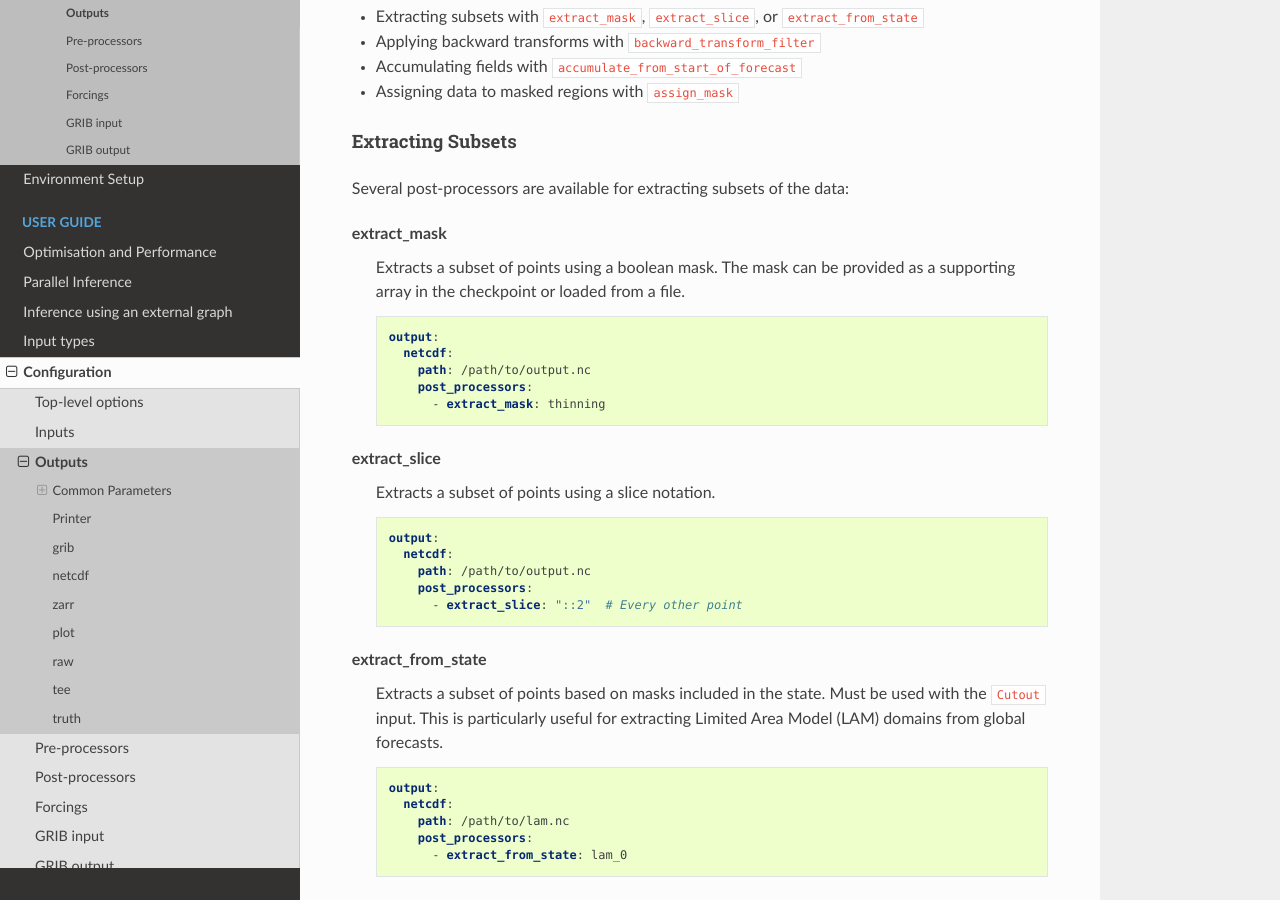
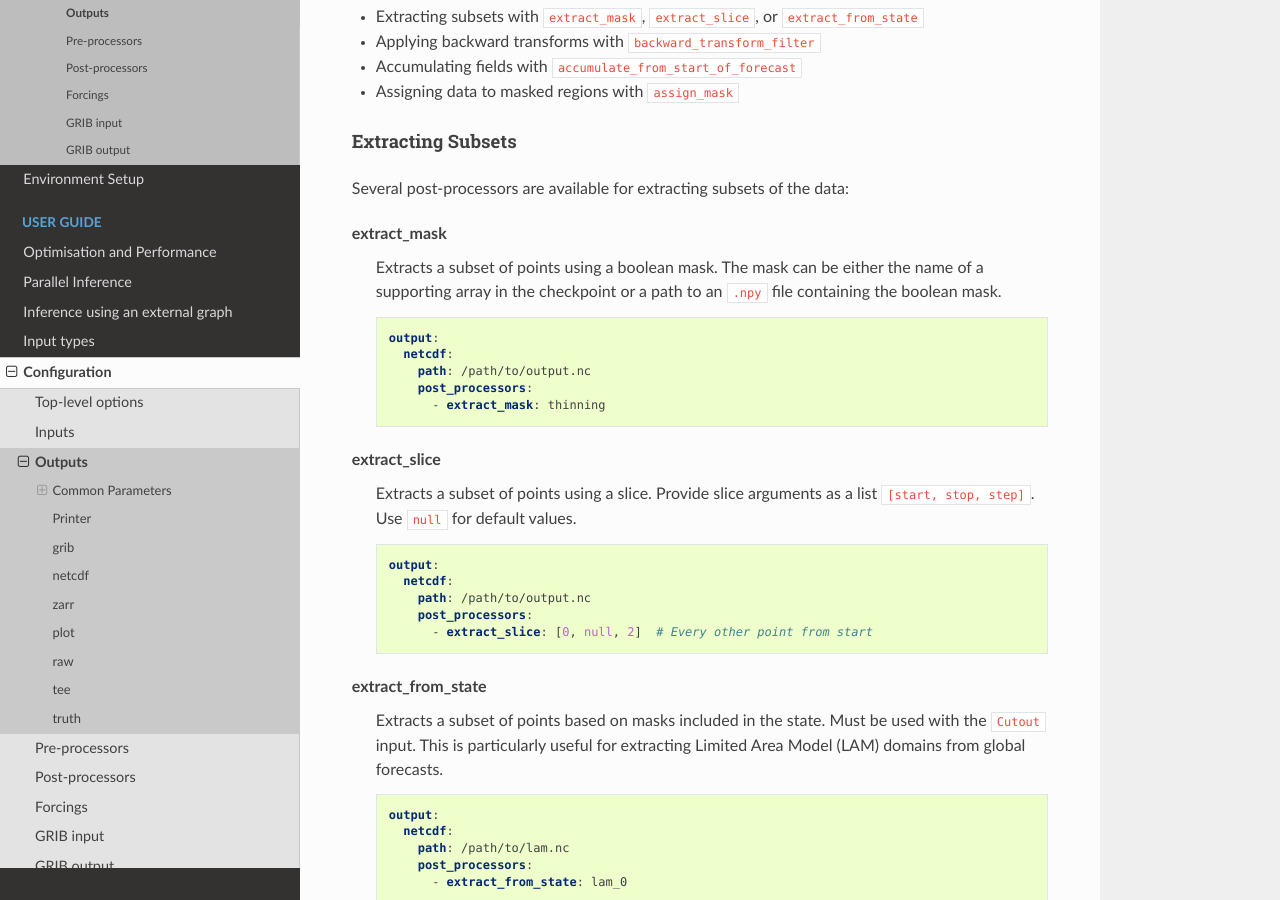
Before and after one commit to ecmwf/anemoi-inference, a Sphinx documentation site: the page built from docs/inference/configs/outputs.rst, in a window 1280 px wide and 900 px high, scrolled down 1042 px. Built offline with Sphinx 7.4.7 and the Read the Docs theme 3.1.0, drawn with Linux system fonts in a browser that asks for light colours; the version number could not be read and is left out.

Commit message:
docs: clarify extract postprocessor usage and use separate YAML files
Co-authored-by: HCookie <48088699+HCookie@users.noreply.github.com>

```diff
--- a/docs/inference/configs/outputs.rst
+++ b/docs/inference/configs/outputs.rst
@@ -48,40 +48,27 @@ Extracting Subsets
 Several post-processors are available for extracting subsets of the data:
 
 **extract_mask**
-  Extracts a subset of points using a boolean mask. The mask can be provided
-  as a supporting array in the checkpoint or loaded from a file.
+  Extracts a subset of points using a boolean mask. The mask can be either
+  the name of a supporting array in the checkpoint or a path to an ``.npy``
+  file containing the boolean mask.
 
-  .. code:: yaml
-
-     output:
-       netcdf:
-         path: /path/to/output.nc
-         post_processors:
-           - extract_mask: thinning
+  .. literalinclude:: yaml/outputs_extract_mask.yaml
+     :language: yaml
 
 **extract_slice**
-  Extracts a subset of points using a slice notation.
+  Extracts a subset of points using a slice. Provide slice arguments as a list
+  ``[start, stop, step]``. Use ``null`` for default values.
 
-  .. code:: yaml
-
-     output:
-       netcdf:
-         path: /path/to/output.nc
-         post_processors:
-           - extract_slice: "::2"  # Every other point
+  .. literalinclude:: yaml/outputs_extract_slice.yaml
+     :language: yaml
 
 **extract_from_state**
   Extracts a subset of points based on masks included in the state. Must be
   used with the ``Cutout`` input. This is particularly useful for extracting
   Limited Area Model (LAM) domains from global forecasts.
 
-  .. code:: yaml
-
-     output:
-       netcdf:
-         path: /path/to/lam.nc
-         post_processors:
-           - extract_from_state: lam_0
+  .. literalinclude:: yaml/outputs_extract_from_state.yaml
+     :language: yaml
 
   For more information on using ``extract_from_state`` with the ``Cutout``
   input, see :ref:`inference-inputs`.
@@ -92,15 +79,8 @@ Several post-processors are available for extracting subsets of the data:
   to a portion of a larger area. Areas not covered by the mask are filled
   with a specified value (NaN by default).
 
-  .. code:: yaml
-
-     output:
-       netcdf:
-         path: /path/to/output.nc
-         post_processors:
-           - assign_mask:
-               mask: source0/trimedge_mask
-               fill_value: .nan
+  .. literalinclude:: yaml/outputs_assign_mask.yaml
+     :language: yaml
 
 output_frequency
 ================
--- /dev/null
+++ b/docs/inference/configs/yaml/outputs_assign_mask.yaml
@@ -0,0 +1,7 @@
+output:
+  netcdf:
+    path: /path/to/output.nc
+    post_processors:
+      - assign_mask:
+          mask: source0/trimedge_mask
+          fill_value: .nan
--- /dev/null
+++ b/docs/inference/configs/yaml/outputs_extract_from_state.yaml
@@ -0,0 +1,5 @@
+output:
+  netcdf:
+    path: /path/to/lam.nc
+    post_processors:
+      - extract_from_state: lam_0
--- /dev/null
+++ b/docs/inference/configs/yaml/outputs_extract_mask.yaml
@@ -0,0 +1,5 @@
+output:
+  netcdf:
+    path: /path/to/output.nc
+    post_processors:
+      - extract_mask: thinning
--- /dev/null
+++ b/docs/inference/configs/yaml/outputs_extract_slice.yaml
@@ -0,0 +1,5 @@
+output:
+  netcdf:
+    path: /path/to/output.nc
+    post_processors:
+      - extract_slice: [0, null, 2]  # Every other point from start
```
Also changed, not shown: docs/inference/configs/processors.rst (+6 -4 lines).
